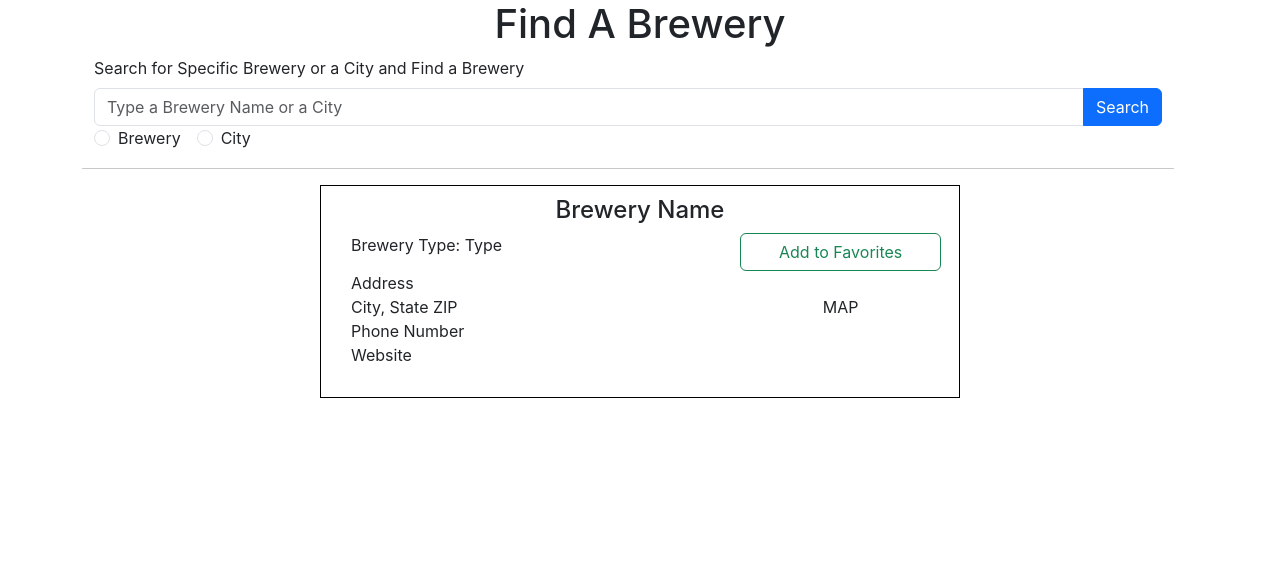
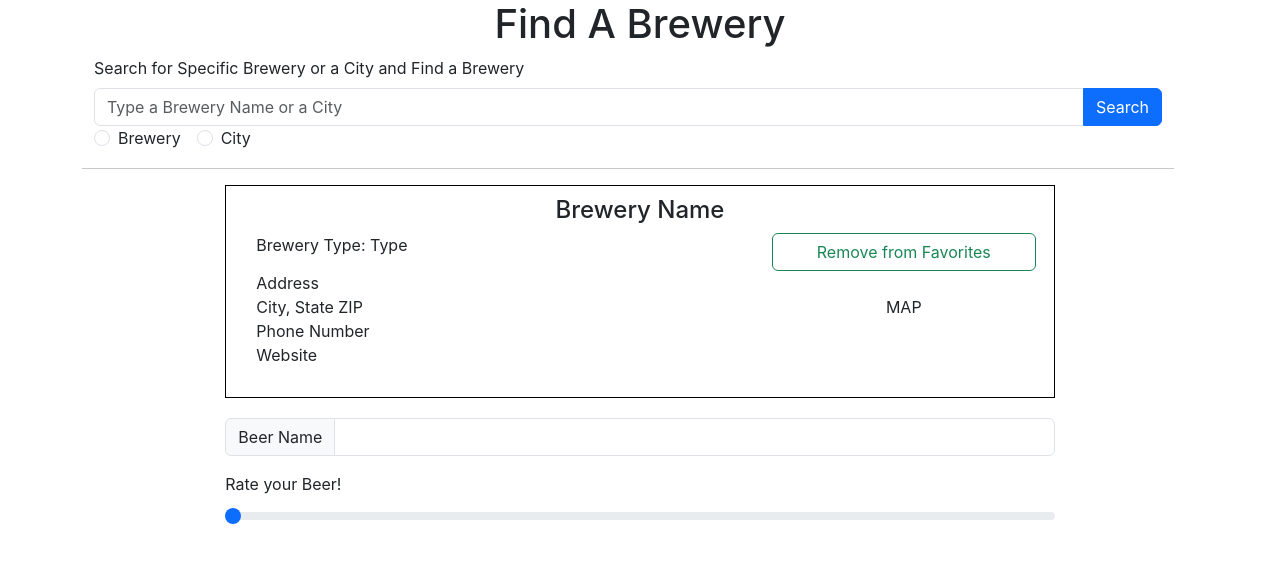
Before and after one commit to Will9214/brewery-finder, a React (Create React App) app: page / in a window 1280 px wide. Shown: the top 562 px of the page. Built offline with nearby package versions, Linux system fonts and the light colour scheme.

Commit message:
added favorite-item-component

```diff
--- a/src/App.js
+++ b/src/App.js
@@ -2,12 +2,13 @@ import SearchBar from './Components/search-bar';
 import './App.css';
 
 import ShowBrewery from './Components/show-brewery';
+import FavoriteItem from './Components/favorite-item';
 
 function App() {
   return (
     <div>
       <SearchBar />
-      <ShowBrewery />
+      <FavoriteItem />
     </div>
 
   )
--- a/src/Components/favorite-item.js
+++ b/src/Components/favorite-item.js
@@ -0,0 +1,39 @@
+const FavoriteItem = () => {
+  return (
+    <div className='container col-md-8 offset-2'>
+      <div className='show-brewery'>
+        <h4 className='text-center'>Brewery Name</h4>
+        <div className='row'>
+          <div className='col-md-8'>Brewery Type: Type</div>
+          <button className='col-md-4 btn btn-outline-success'>Remove from Favorites</button>
+        </div>
+        <div className='row'>
+          <div className='col-md-8'>
+            <div className=''>Address</div>
+            <div>City, State ZIP</div>
+            <div>Phone Number</div>
+            <div>Website</div>
+          </div>
+            <div className='col-md-4'>
+            <br></br>
+            <div className='text-center'> MAP </div>
+          </div>
+        </div>
+      </div>
+
+      <form>
+        <div className='input-group mb-3'>
+          <label className='input-group-text' for='inputBeerName'>Beer Name</label>
+          <input type='text' className='form-control' id='inputBeerName'></input>
+        </div>
+        <div className='mb-3'>
+          <label for='beerRatingRange' className='form-label'>Rate your Beer!</label>
+          <input type='range' className='form-range' min='0' max='10' step='20' id='beerRatingRange'></input>
+        </div>
+
+      </form>
+    </div>
+  )
+}
+
+export default FavoriteItem;
```
